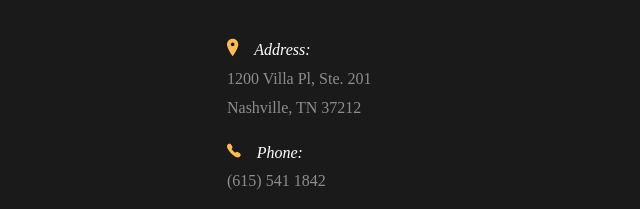
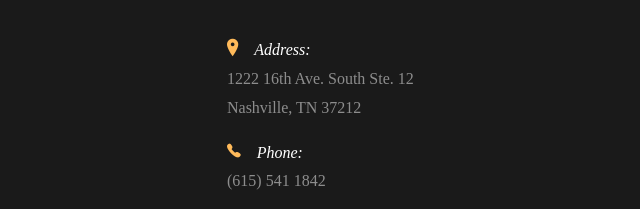
Before and after one commit to danwventura/Marty-Duke-Law, a plain HTML site: page contact.html in a window 1280 px wide. Shown: the part 1727-1936 px from the top of the page, 618-1258 px from the left. Drawn offline with nearby package versions, Linux system fonts and the light colour scheme; files whose address does not match are found by name; a web font is replaced by a local one.

Commit message:
Update contact.html

```diff
--- a/contact.html
+++ b/contact.html
@@ -200,7 +200,7 @@
           </div>
           <div class="col-md-4 offset-md-4 mb-6 pr-md-5 contact-info">
             <!-- <li>198 West 21th Street, <br> Suite 721 New York NY 10016</li> -->
-            <p><span class="d-block"><span class="ion-ios-location h5 mr-3 text-primary"></span>Address:</span> <span> 1200 Villa Pl, Ste. 201 <br> Nashville, TN 37212</span></p>
+            <p><span class="d-block"><span class="ion-ios-location h5 mr-3 text-primary"></span>Address:</span> <span> 1222 16th Ave. South Ste. 12 <br> Nashville, TN 37212</span></p>
             <p><span class="d-block"><span class="ion-ios-telephone h5 mr-3 text-primary"></span>Phone:</span> <span> (615) 541 1842</span></p>
             <p><span class="d-block"><span class="ion-ios-email h5 mr-3 text-primary"></span>Email:</span> <span> marty@mdukelaw.com</span></p>
           </div>
```
